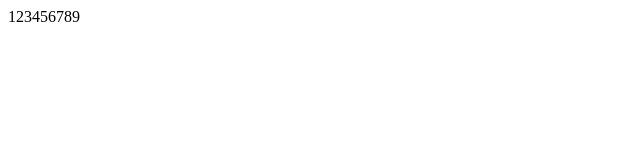
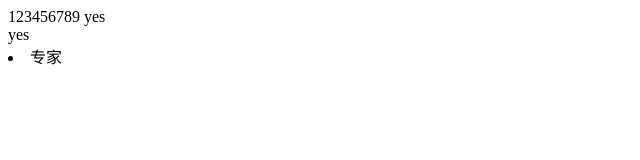
Before and after one commit to Mr-hong/task, a plain HTML site: page eats/index.html in a window 1280 px wide. Shown: the whole page, without its empty margins (0-640 px from the left). Drawn offline with Linux system fonts and the light colour scheme.

Commit message:
增加确定

```diff
--- a/eats/index.html
+++ b/eats/index.html
@@ -6,5 +6,8 @@
 </head>
 <body>
 	123456789
+	yes
+	<div>yes</div>
+	<li>专家</li>
 </body>
 </html>
```
